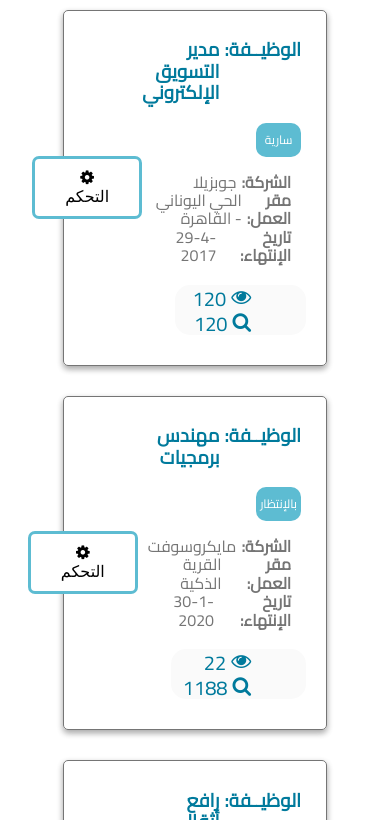
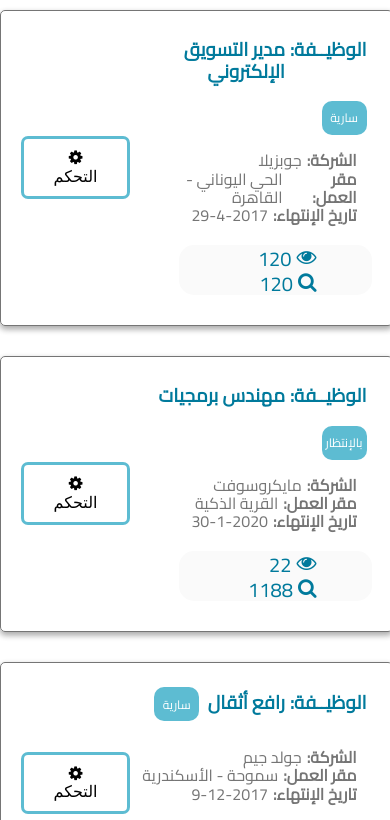
Before and after one commit to YamenSharaf/jobzella-task, a plain HTML site: page index.html in a window 390 px wide. Shown: the part 105-925 px from the top of the page. Drawn offline with nearby package versions, Linux system fonts and the light colour scheme.

Commit message:
updated width for mobile

```diff
--- a/styles/sass/_style.sass
+++ b/styles/sass/_style.sass
@@ -30,8 +30,10 @@ body
 		border: 0.5px solid $color__primary--gray
 		border-radius: 5px
 		box-shadow: $shadow--medium
+		@media screen and (max-width: 500px)
+			width: 90vw
 		.card__content
-			width: 80%
+			width: 100%
 			height: auto
 
 			.card__title
```
Also changed, not shown: styles/css/app.css.
